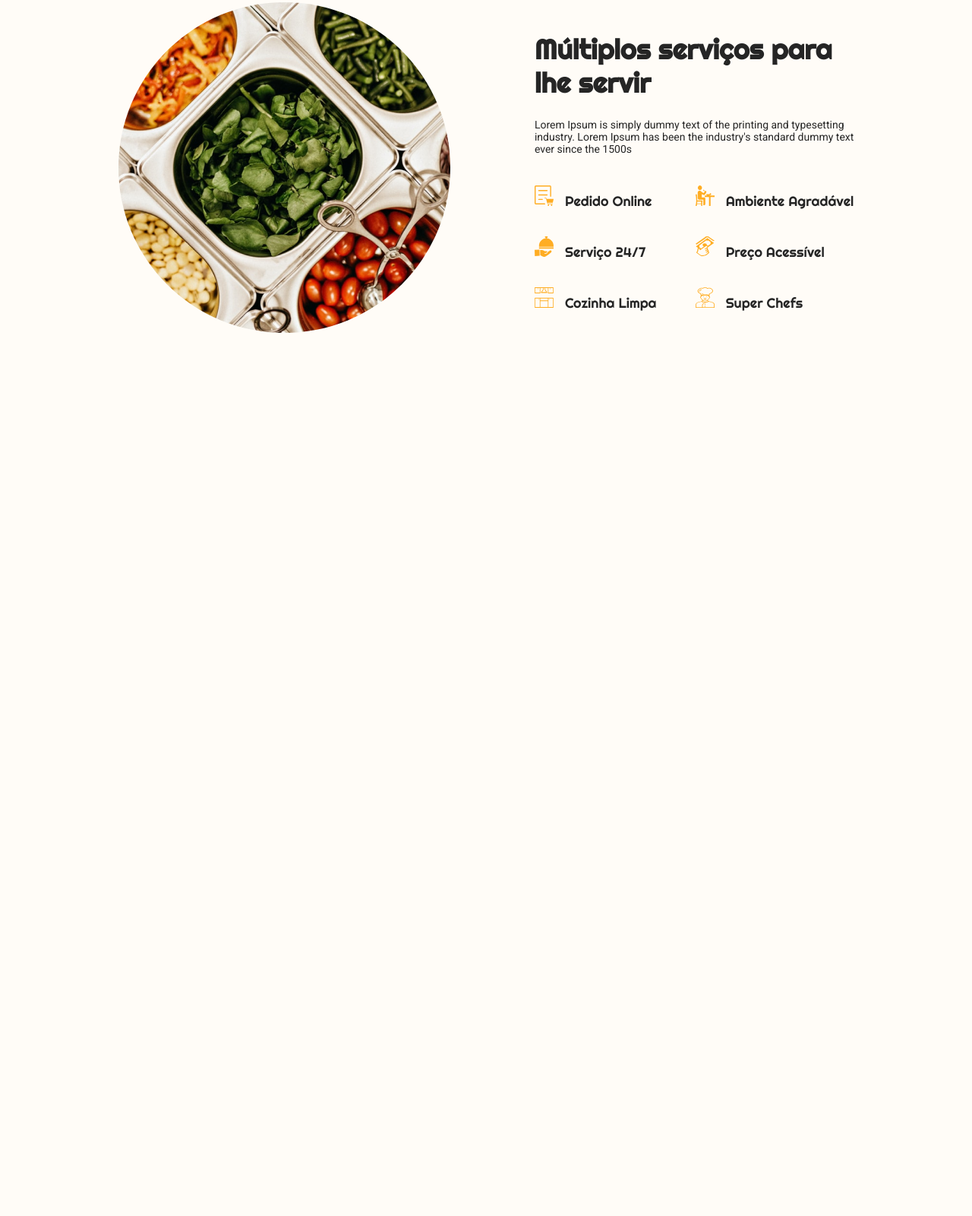
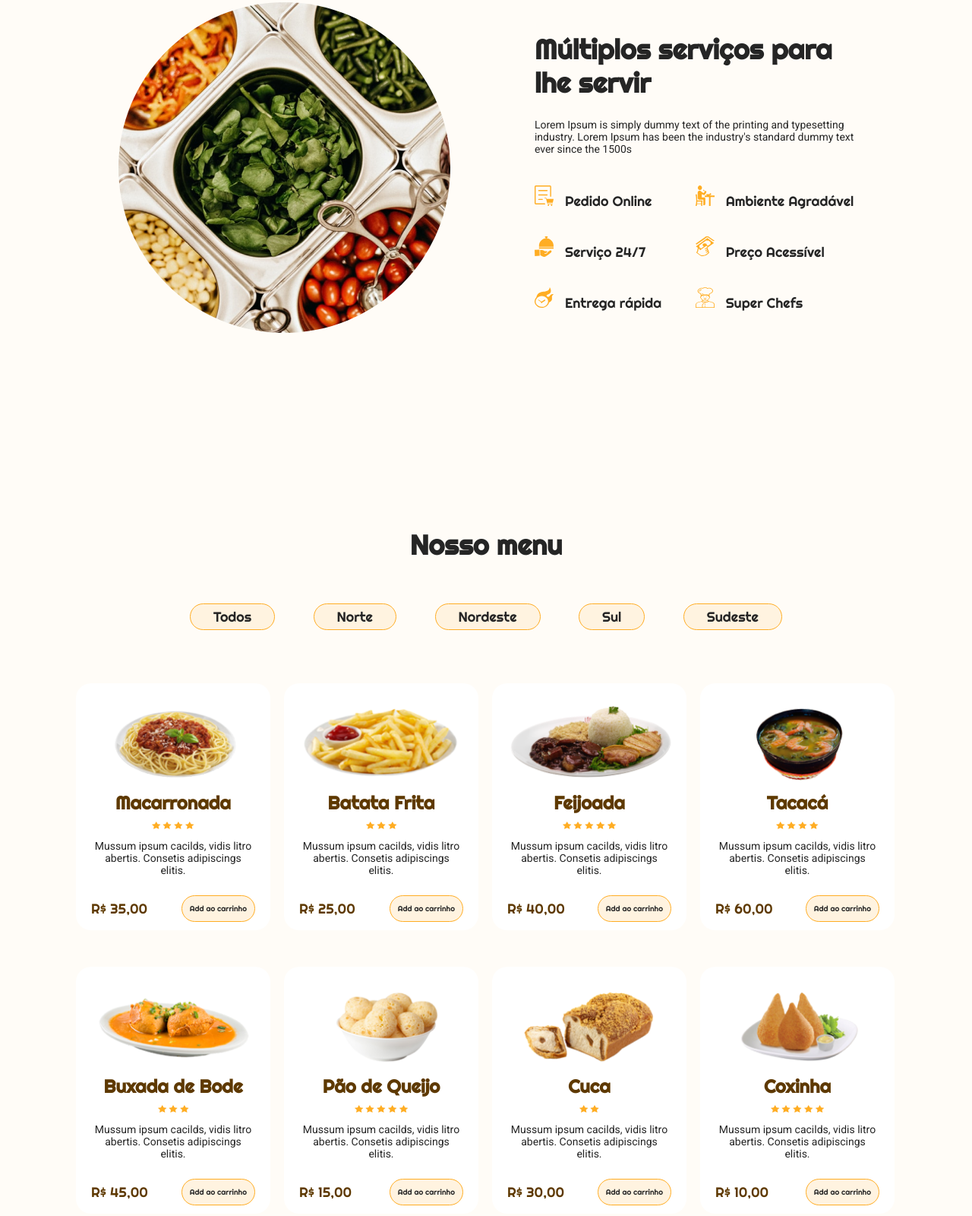
Before and after one commit to ArlissonC/sabores-brasileiros, a plain HTML site: page index.html in a window 1280 px wide. Shown: the part 1465-3065 px from the top of the page at 76% size. Before the commit the page ends 1910 px from the top, so only its background shows below. Drawn offline with Linux system fonts and the light colour scheme.

Commit message:
Adicionando section menu

```diff
--- a/api.json
+++ b/api.json
@@ -4,6 +4,7 @@
     "prato": "Macarronada",
     "stars": "./img/quatro-estrelas.svg",
     "descricao": "Mussum ipsum cacilds, vidis litro abertis. Consetis adipiscings elitis.",
+    "regiao": "sudeste",
     "preco": 35.00
   },
   {
@@ -11,6 +12,7 @@
     "prato": "Batata Frita",
     "stars": "./img/tres-estrelas.svg",
     "descricao": "Mussum ipsum cacilds, vidis litro abertis. Consetis adipiscings elitis.",
+    "regiao": "nordeste",
     "preco": 25.00
   },
   {
@@ -18,6 +20,7 @@
     "prato": "Feijoada",
     "stars": "./img/cinco-estrelas.svg",
     "descricao": "Mussum ipsum cacilds, vidis litro abertis. Consetis adipiscings elitis.",
+    "regiao": "sudeste",
     "preco": 40.00
   },
   {
@@ -25,6 +28,7 @@
     "prato": "Tacacá",
     "stars": "./img/quatro-estrelas.svg",
     "descricao": "Mussum ipsum cacilds, vidis litro abertis. Consetis adipiscings elitis.",
+    "regiao": "norte",
     "preco": 60.00
   },
   {
@@ -32,6 +36,7 @@
     "prato": "Buxada de Bode",
     "stars": "./img/tres-estrelas.svg",
     "descricao": "Mussum ipsum cacilds, vidis litro abertis. Consetis adipiscings elitis.",
+    "regiao": "nordeste",
     "preco": 45.00
   },
   {
@@ -39,6 +44,7 @@
     "prato": "Pão de Queijo",
     "stars": "./img/cinco-estrelas.svg",
     "descricao": "Mussum ipsum cacilds, vidis litro abertis. Consetis adipiscings elitis.",
+    "regiao": "sudeste",
     "preco": 15.00
   },
   {
@@ -46,6 +52,7 @@
     "prato": "Cuca",
     "stars": "./img/duas-estrelas.svg",
     "descricao": "Mussum ipsum cacilds, vidis litro abertis. Consetis adipiscings elitis.",
+    "regiao": "sul",
     "preco": 30.00
   },
   {
@@ -53,6 +60,7 @@
     "prato": "Coxinha",
     "stars": "./img/cinco-estrelas.svg",
     "descricao": "Mussum ipsum cacilds, vidis litro abertis. Consetis adipiscings elitis.",
+    "regiao": "sudeste",
     "preco": 10.00
   }
 ]
--- a/index.html
+++ b/index.html
@@ -62,7 +62,7 @@
         <ul class="list-1">
           <li>Pedido Online</li>
           <li>Serviço 24/7</li>
-          <li>Cozinha Limpa</li>
+          <li>Entrega rápida</li>
         </ul>
         <ul class="list-2">
           <li>Ambiente Agradável</li>
@@ -72,7 +72,20 @@
       </div>
     </div>
   </section>
+  <!-- Menu -->
+  <section class="container menu-dishes-main">
+    <h2>Nosso menu</h2>
+    <div class="buttons-menu">
+      <button class="btn" onclick="filterSelect('all')">Todos</button>
+      <button class="btn" onclick="filterSelect('norte')">Norte</button>
+      <button class="btn" onclick="filterSelect('nordeste')">Nordeste</button>
+      <button class="btn" onclick="filterSelect('sul')">Sul</button>
+      <button class="btn" onclick="filterSelect('sudeste')">Sudeste</button>
+    </div>
+    <div class="menu-dishes"></div>
+  </section>
   <script src="js/main.js"></script>
+  <script src="js/menu.js"></script>
 </body>
 
 </html>
--- a/js/main.js
+++ b/js/main.js
@@ -9,13 +9,14 @@ const fetchData = async () => {
   try {
     const response = await fetch('api.json');
     const data = await response.json();
-    loadDishes(data, dishes);
+    loadDishes(data);
+    menuDishes(data);
   } catch (error) {
     console.log(error);
   }
 }
 
-const loadDishes = (data, dishes) => {
+const loadDishes = data => {
   data.forEach((item, index) => {
     dishes.innerHTML += `
     <div class="box">
@@ -27,7 +28,7 @@ const loadDishes = (data, dishes) => {
             <div class="add-cart">
               <span>${item.preco.toLocaleString('pt-br',{style: 'currency', currency: 'BRL'})}</span>
               <button type="button" onclick="addCart('${item.prato}',
-              '${item.preco}', ${index})">Adicionar ao carrinho</button>
+              '${item.preco}', ${index})">Add ao carrinho</button>
             </div>
           </div>
         </div>
@@ -47,11 +48,11 @@ let btnNext = document.querySelector('.next');
 
 btnNext.addEventListener('click', () => {
   dishes.appendChild(box[0]);
-  box = document.querySelectorAll('.box');
+  box = document.querySelectorAll('.dishes > .box');
 });
 
 btnPrevious.addEventListener('click', () => {
   const lastItem = box[box.length -1];
   dishes.insertBefore( lastItem, box[0]);
-  box = document.querySelectorAll('.box');
+  box = document.querySelectorAll('.dishes > .box');
 });
--- /dev/null
+++ b/js/menu.js
@@ -0,0 +1,34 @@
+let menu = document.querySelector('.menu-dishes');
+const buttonsMenu = document.querySelectorAll('.btn');
+
+const menuDishes = data => {
+  data.forEach((item, index)=> {
+    menu.innerHTML += `
+    <div class="box ${item.regiao}">
+          <div class="img">
+            <img src="${item.img}" alt="">
+            <h4>${item.prato}</h4>
+            <img src="${item.stars}" alt="">
+            <p>${item.descricao}</p>
+            <div class="add-cart">
+              <span>${item.preco.toLocaleString('pt-br',{style: 'currency', currency: 'BRL'})}</span>
+              <button type="button" onclick="addCart('${item.prato}',
+              '${item.preco}', ${index})">Add ao carrinho</button>
+            </div>
+          </div>
+        </div>
+    `
+  });
+}
+
+const filterSelect = region => {
+  if (region == "all") {
+    region = "";
+  }
+  document.querySelectorAll('.box').forEach(item => {
+    item.classList.remove('hidden');
+    if (!(item.className.indexOf(region) > -1)) {
+      item.classList.add('hidden');
+    }
+  });
+}
--- /dev/null
+++ b/scss/_menu.scss
@@ -0,0 +1,36 @@
+.menu-dishes-main {
+  height: 930px;
+  h2 {
+    @include tipo-1(36);
+    text-align: center;
+    margin-bottom: 55px;
+  }
+}
+
+.buttons-menu {
+  @include flex;
+  padding: 0 150px;
+  button {
+    @include tipo-1(18);
+    padding: 5px 30px;
+    background: $cor-primaria;
+    border: 1px solid $cor-secundaria;
+    border-radius: 50px;
+    cursor: pointer;
+    margin-bottom: 70px;
+  }
+}
+
+.menu-dishes {
+  @include flex;
+  justify-content: flex-start;
+  gap: 18px;
+  .box {
+    margin-left: 0;
+    margin-bottom: 30px;
+  }
+}
+
+.hidden {
+  display: none;
+}
--- a/scss/_pratos-populares.scss
+++ b/scss/_pratos-populares.scss
@@ -75,6 +75,7 @@
     padding: 10px;
     border-radius: 50px;
     border: 1px solid $cor-secundaria;
+    background: $cor-primaria;
     cursor: pointer;
   }
 }
--- a/scss/_servicos.scss
+++ b/scss/_servicos.scss
@@ -2,6 +2,7 @@
   @include flex;
   justify-content: space-around;
   align-items: flex-start;
+  margin-bottom: 250px;
 }
 
 .img-services img {
@@ -34,7 +35,7 @@
       margin-right: 15px;
     }
     &:nth-child(3)::before {
-      content: url(../img/cozinha.svg);
+      content: url(../img/entrega.svg);
       margin-right: 15px;
     }
   }
--- a/scss/style.scss
+++ b/scss/style.scss
@@ -4,3 +4,4 @@
 @import "introducao";
 @import "pratos-populares";
 @import "servicos";
+@import "menu";
```
Also changed, not shown: img/cozinha.svg (deleted), img/entrega.svg (added), scss/style.css, 1 other file.
